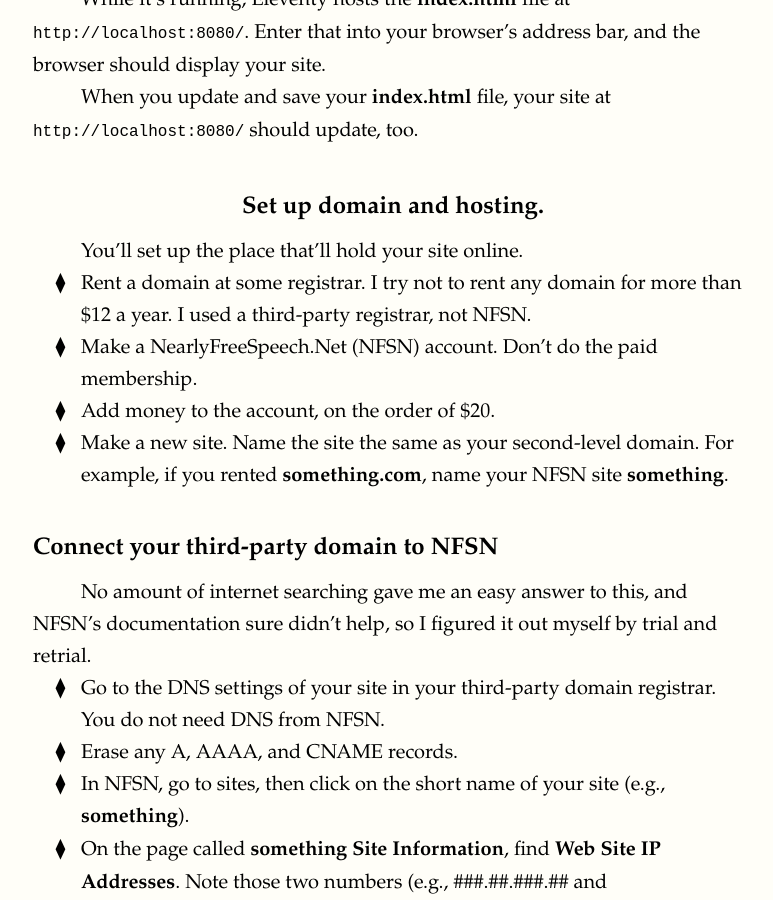
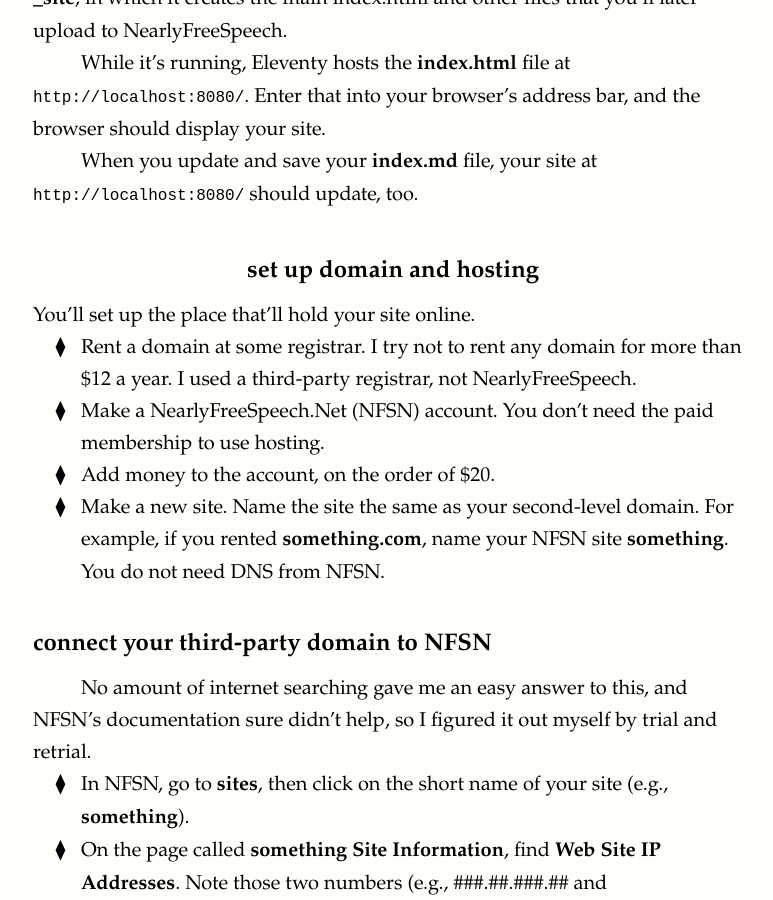
Before and after one commit to aubrielee/aubrielee.github.io, a Jekyll site: the page built from eleventy.md, in a window 1280 px wide and 900 px high, scrolled down 1901 px. Shown: the whole window, without its empty margins (247-1020 px from the left). Built offline with Jekyll 4.4.1, drawn with Linux system fonts in a browser that asks for light colours; nearby versions of some CDN libraries; some web fonts are replaced; some of the changed text lies outside the part shown.

Commit message:
Update eleventy.md

```diff
--- a/eleventy.md
+++ b/eleventy.md
@@ -1,16 +1,19 @@
 ---
 layout: default
-title: Aubrie Lee -
+title: Aubrie Lee - How to make a website with Eleventy and NearlyFreeSpeech
 permalink: /eleventy
 ---
 
 # How to make a website with Eleventy and NearlyFreeSpeech
 
 2025.06.14
+{: .centeredText .noIndent}
+
+<br>
 
 I'm mostly writing this to remind myself. I honestly don't much care for NearlyFreeSpeech, as I find its copy and documentation to be terribly unclear. I can't promise this little article of mine will be much clearer.
 
-Eleventy helps one make webpages that one can then upload to NearlyFreeSpeech via a file transfer software. This article covers:
+Eleventy is a static site generator that helps one make webpages, which one can then upload to a hosting platform like NearlyFreeSpeech via a file transfer software. This article covers:
 * Making a basic webpage with Eleventy.
 * Setting up NearlyFreeSpeech hosting with a custom third-party domain.
 * Uploading your site.
@@ -19,15 +22,18 @@
 ## make a webpage with Eleventy
 
 You'll set up a basic page you can visit locally on your computer. Later, you'll upload it to the internet.
+{: .noIndent }
 
 ### set up eleventy
 
 To simplify [Eleventy's documentation](https://www.11ty.dev/) in a way that makes sense to me:
+{: .noIndent }
+
 * Open a terminal window on your computer.
 * Enter `node --version` to check whether you have Node.js version 18 or newer installed.
 * If you don't, follow [nodejs.org's documentation to download it](https://nodejs.org/en/download/). That site has a "Copy to clipboard" button, but you'll need to enter each non-comment line into your terminal one at a time.
-* Make a folder on your computer called whatever you'd like, e.g., **eleventy-project**.
-* Change directory in your terminal to the eleventy-project folder. I do this by typing `cd` and then dragging the folder into the terminal window. Then hit enter. For example:
+* Make a folder on your computer called whatever you'd like (but use special characters at your own risk), e.g., **eleventy-project**.
+* Change directory in your terminal to the **eleventy-project** folder. I do this by typing `cd` and then dragging the folder into the terminal window. Then hit enter. For example:
 <pre>
 cd /Users/Documents/eleventy-project
 </pre>
@@ -39,7 +45,8 @@
 
 ### make a rudimentary webpage
 
-In the **eleventy-project** folder, make a plain-text Markdown file called **index.md** I rather loathe Markdown, yet here I am using it.
+In the **eleventy-project** folder, make a plain-text Markdown file called **index.md**. I rather loathe Markdown, yet here I am using it.
+
 Here's a basic page you can put in that file:
 
 <pre>
@@ -52,31 +59,32 @@
 
 While it's running, Eleventy hosts the **index.html** file at `http://localhost:8080/`. Enter that into your browser's address bar, and the browser should display your site.
 
-When you update and save your **index.html** file, your site at `http://localhost:8080/` should update, too.
+When you update and save your **index.md** file, your site at `http://localhost:8080/` should update, too.
 
-## Set up domain and hosting.
+## set up domain and hosting
 
 You'll set up the place that'll hold your site online.
+{: .noIndent }
 
-* Rent a domain at some registrar. I try not to rent any domain for more than $12 a year. I used a third-party registrar, not NFSN.
-* Make a NearlyFreeSpeech.Net (NFSN) account. Don't do the paid membership.
+* Rent a domain at some registrar. I try not to rent any domain for more than $12 a year. I used a third-party registrar, not NearlyFreeSpeech.
+* Make a NearlyFreeSpeech.Net (NFSN) account. You don't need the paid membership to use hosting.
 * Add money to the account, on the order of $20.
-* Make a new site. Name the site the same as your second-level domain. For example, if you rented **something.com**, name your NFSN site **something**.
+* Make a new site. Name the site the same as your second-level domain. For example, if you rented **something.com**, name your NFSN site **something**. You do not need DNS from NFSN.
 
-### Connect your third-party domain to NFSN
+### connect your third-party domain to NFSN
 
 No amount of internet searching gave me an easy answer to this, and NFSN's documentation sure didn't help, so I figured it out myself by trial and retrial.
-* Go to the DNS settings of your site in your third-party domain registrar. You do not need DNS from NFSN.
+* In NFSN, go to **sites**, then click on the short name of your site (e.g., **something**).
+* On the page called **something Site Information**, find **Web Site IP Addresses**. Note those two numbers (e.g., ###.##.###.## and ####:####:##:#::####).
+* Go to the DNS settings of your site in your third-party domain registrar.
 * Erase any A, AAAA, and CNAME records.
-* In NFSN, go to sites, then click on the short name of your site (e.g., **something**).
-* On the page called **something Site Information**, find **Web Site IP Addresses**. Note those two numbers (e.g., ###.##.###.## and ####:####:##:#::####)
-* Go back to your site's DNS settings in the third-party registrar.
 * Set up an A record with Host being **something.com** and Answer being the first IP address (e.g., ###.##.###.##).
 * Set up an AAAA record with Host being **something.com** and Answer being the second IP address (e.g., ####:####:##:#::####).
 * Set up a CNAME record with Host being **www.something.com** and answer being **something.nfshost.com**.
+
 It'll take a while for HTTPS rather than HTTP to be enabled (not sure who enables it). When it is enabled, a 🔐 emoji will appear next to all three **Site Names & Aliases** at the top of the site information page on NFSN.
 
-## Upload your website
+## upload your website using FTP
 
 * Take note of the **SSH/SFTP Information** section of your NFSN site information page.
 * Get a file transfer protocol (FTP) app. I won't say which I use, because it isn't accessible to screen readers.
@@ -84,4 +92,6 @@
 * Once you're connected, your FTP app should show you a directory of files locally and files on NFSN.
 * Under the **public** folder of your NFSN site, upload the contents of your **eleventy-project** > **_site** subfolder. Don't upload the **_site** folder itself. At this point, you probably have only an index.html file.
 
+<br>
+
 To update files after editing them locally, just upload them to NFSN and overwrite their past versions.
```
